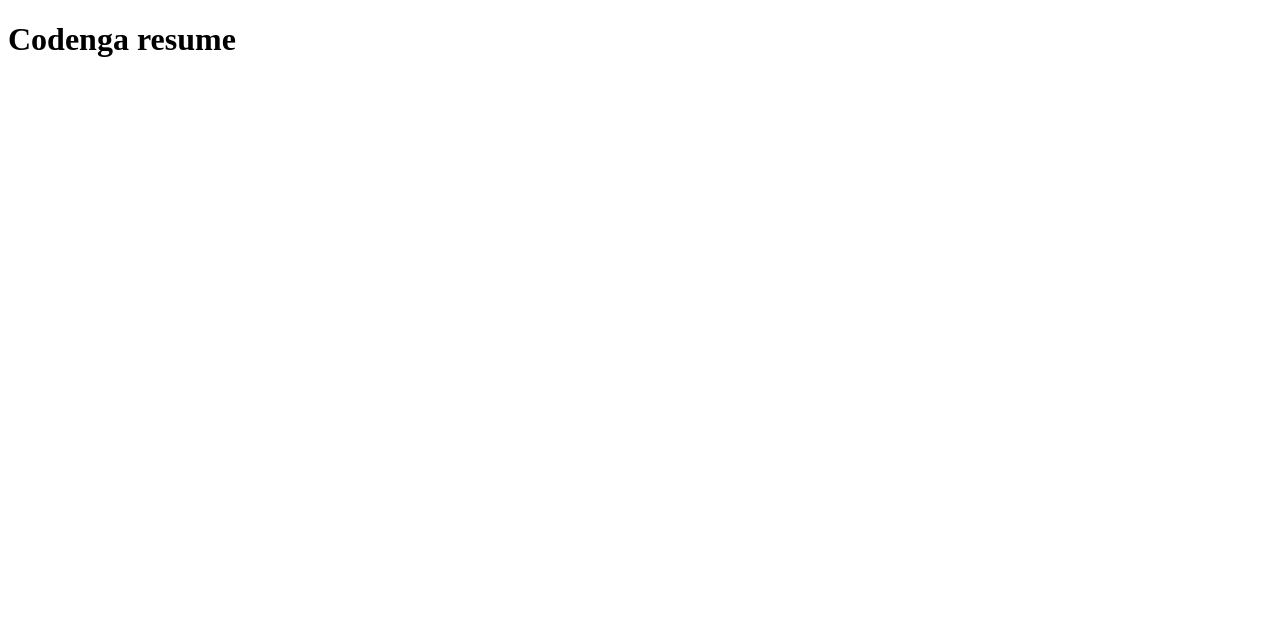
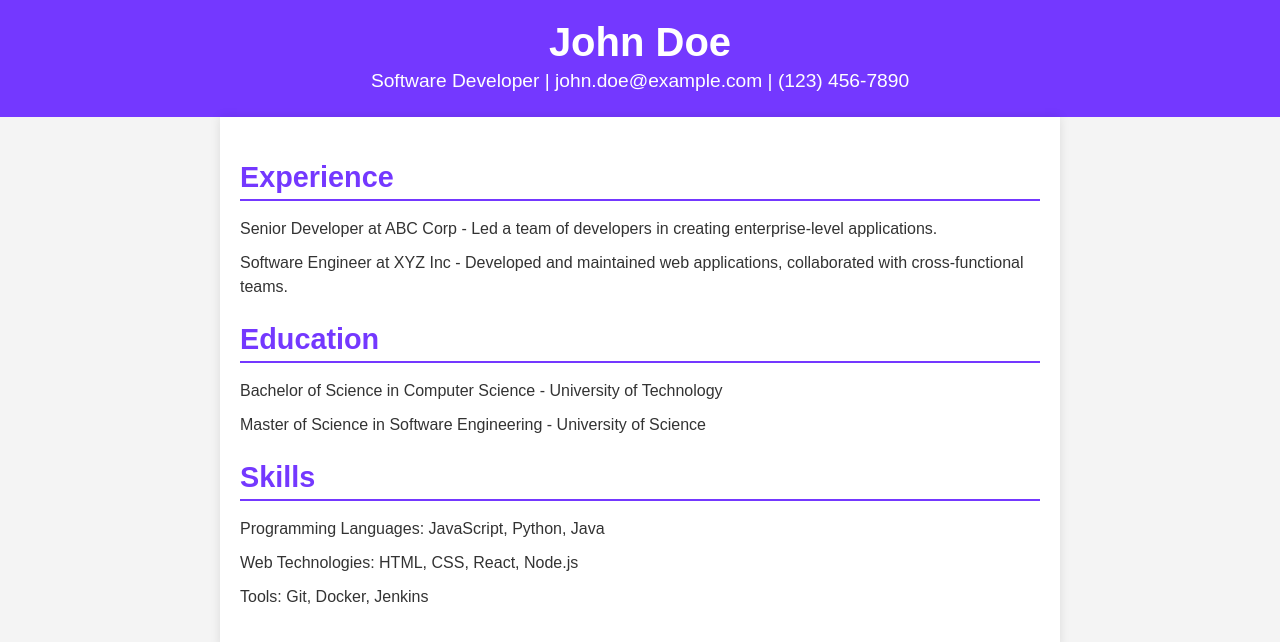
Before and after one commit to codenga/codenga.github.io, a plain HTML site: page index.html in a window 1280 px wide. Drawn offline with Linux system fonts and the light colour scheme.

Commit message:
update resume codenga

```diff
--- a/index.html
+++ b/index.html
@@ -3,17 +3,37 @@
 <head>
     <meta charset="UTF-8">
     <meta name="viewport" content="width=device-width, initial-scale=1.0">
-    <title>Resume</title>
+    <title>My Resume</title>
+    <link rel="stylesheet" href="style.css">
 </head>
 <body>
     <header>
-        <h1>Codenga resume</h1>
+        <h1>John Doe</h1>
+        <p>Software Developer | john.doe@example.com | (123) 456-7890</p>
     </header>
     <main>
-
+        <section id="experience">
+            <h2>Experience</h2>
+            <ul>
+                <li>Senior Developer at ABC Corp - Led a team of developers in creating enterprise-level applications.</li>
+                <li>Software Engineer at XYZ Inc - Developed and maintained web applications, collaborated with cross-functional teams.</li>
+            </ul>
+        </section>
+        <section id="education">
+            <h2>Education</h2>
+            <ul>
+                <li>Bachelor of Science in Computer Science - University of Technology</li>
+                <li>Master of Science in Software Engineering - University of Science</li>
+            </ul>
+        </section>
+        <section id="skills">
+            <h2>Skills</h2>
+            <ul>
+                <li>Programming Languages: JavaScript, Python, Java</li>
+                <li>Web Technologies: HTML, CSS, React, Node.js</li>
+                <li>Tools: Git, Docker, Jenkins</li>
+            </ul>
+        </section>
     </main>
-    <footer>
-
-    </footer>
 </body>
 </html>
--- /dev/null
+++ b/style.css
@@ -0,0 +1,69 @@
+/* style.css */
+body {
+    font-family: Arial, sans-serif;
+    margin: 0;
+    padding: 0;
+    background-color: #f4f4f4;
+    color: #333;
+}
+
+header {
+    background-color: #7438ff;
+    color: white;
+    padding: 20px 0;
+    text-align: center;
+}
+
+header h1 {
+    margin: 0;
+    font-size: 2.5em;
+}
+
+header p {
+    margin: 5px 0;
+    font-size: 1.2em;
+}
+
+main {
+    padding: 20px;
+    max-width: 800px;
+    margin: 0 auto;
+    background-color: white;
+    box-shadow: 0 0 10px rgba(0, 0, 0, 0.1);
+}
+
+section {
+    margin-bottom: 20px;
+}
+
+section h2 {
+    border-bottom: 2px solid #7438ff;
+    padding-bottom: 5px;
+    margin-bottom: 10px;
+    color: #7438ff;
+    font-size: 1.8em;
+}
+
+ul {
+    list-style-type: none;
+    padding: 0;
+}
+
+ul li {
+    margin-bottom: 10px;
+    line-height: 1.5;
+}
+
+@media (max-width: 600px) {
+    header h1 {
+        font-size: 2em;
+    }
+
+    header p {
+        font-size: 1em;
+    }
+
+    section h2 {
+        font-size: 1.5em;
+    }
+}
```
